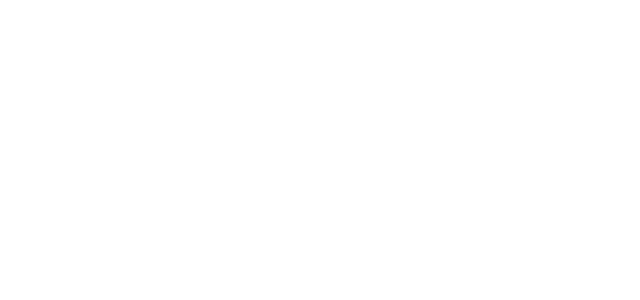
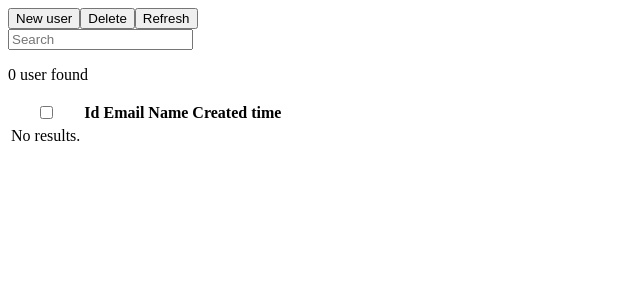
Before and after one commit to MengsyueAmaoTsai/Templates, a Nuxt app in the folder src/web/Nuxt/: page /users in a window 1280 px wide. Before the commit this address had no page. Shown: the top 300 px of the page, without its empty margins (0-640 px from the left). Built offline with nearby package versions, Linux system fonts and the light colour scheme.

Commit message:
Empty gata grid display

```diff
--- /dev/null
+++ b/src/web/Nuxt/src/pages/users/[userId].vue
@@ -0,0 +1 @@
+<template></template>
--- /dev/null
+++ b/src/web/Nuxt/src/pages/users/index.vue
@@ -0,0 +1,49 @@
+<template>
+  <div style="display: flex">
+    <button>New user</button>
+    <button>Delete</button>
+    <button>Refresh</button>
+  </div>
+
+  <div>
+    <input type="search" placeholder="Search" />
+  </div>
+
+  <div>
+    <p>{{ users.length }} user{{ users.length > 1 ? "s" : "" }} found</p>
+  </div>
+
+  <table>
+    <thead>
+      <tr>
+        <th>
+          <input type="checkbox" />
+        </th>
+        <th>Id</th>
+        <th>Email</th>
+        <th>Name</th>
+        <th>Created time</th>
+      </tr>
+    </thead>
+
+    <tbody>
+      <tr v-if="users.length === 0">
+        <td>No results.</td>
+      </tr>
+
+      <tr v-for="user in users" :key="user.id">
+        <td>
+          <input type="checkbox" />
+        </td>
+        <td>{{ user.id }}</td>
+        <td>{{ user.email }}</td>
+        <td>{{ user.name }}</td>
+        <td>{{ user.created_at }}</td>
+      </tr>
+    </tbody>
+  </table>
+</template>
+
+<script lang="ts" setup>
+const users = ref([]);
+</script>
--- /dev/null
+++ b/src/web/Nuxt/src/pages/users/new.vue
@@ -0,0 +1 @@
+<template></template>
```
